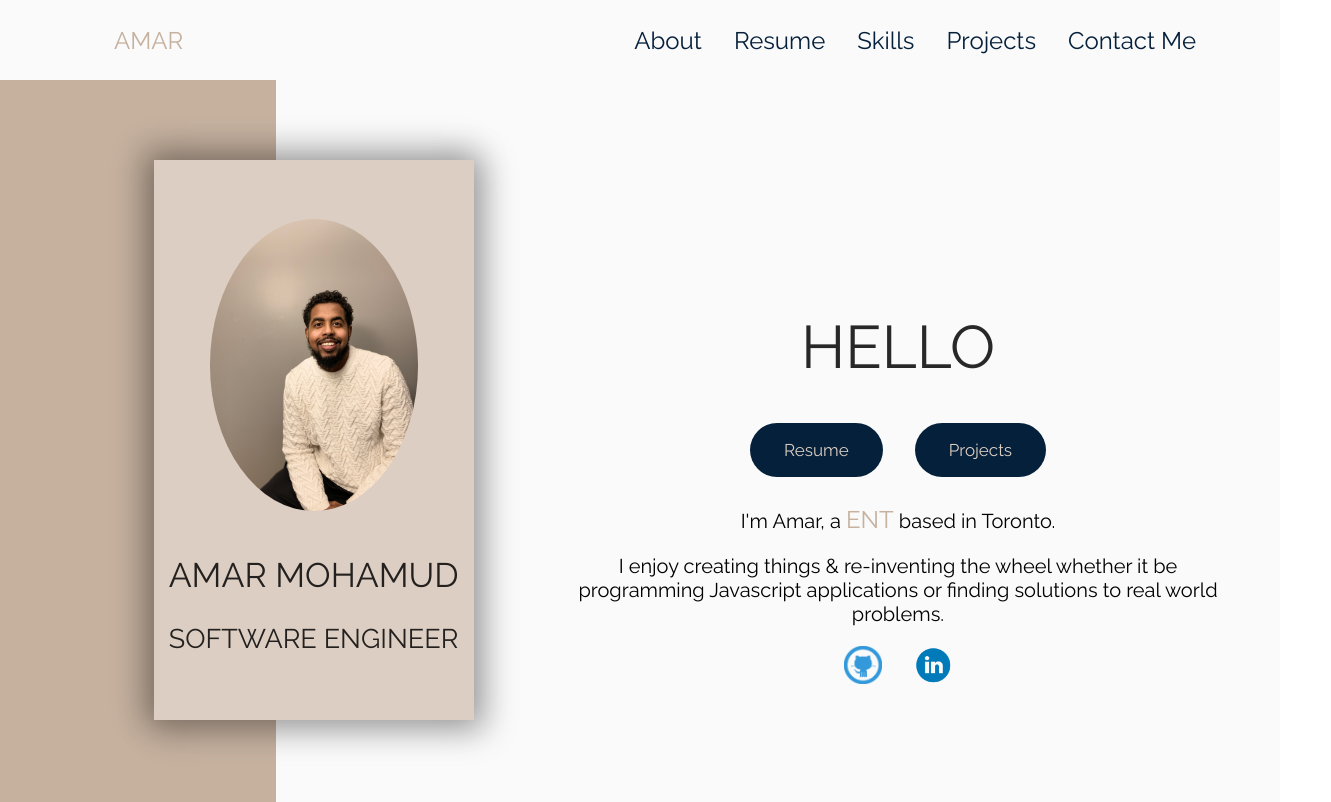
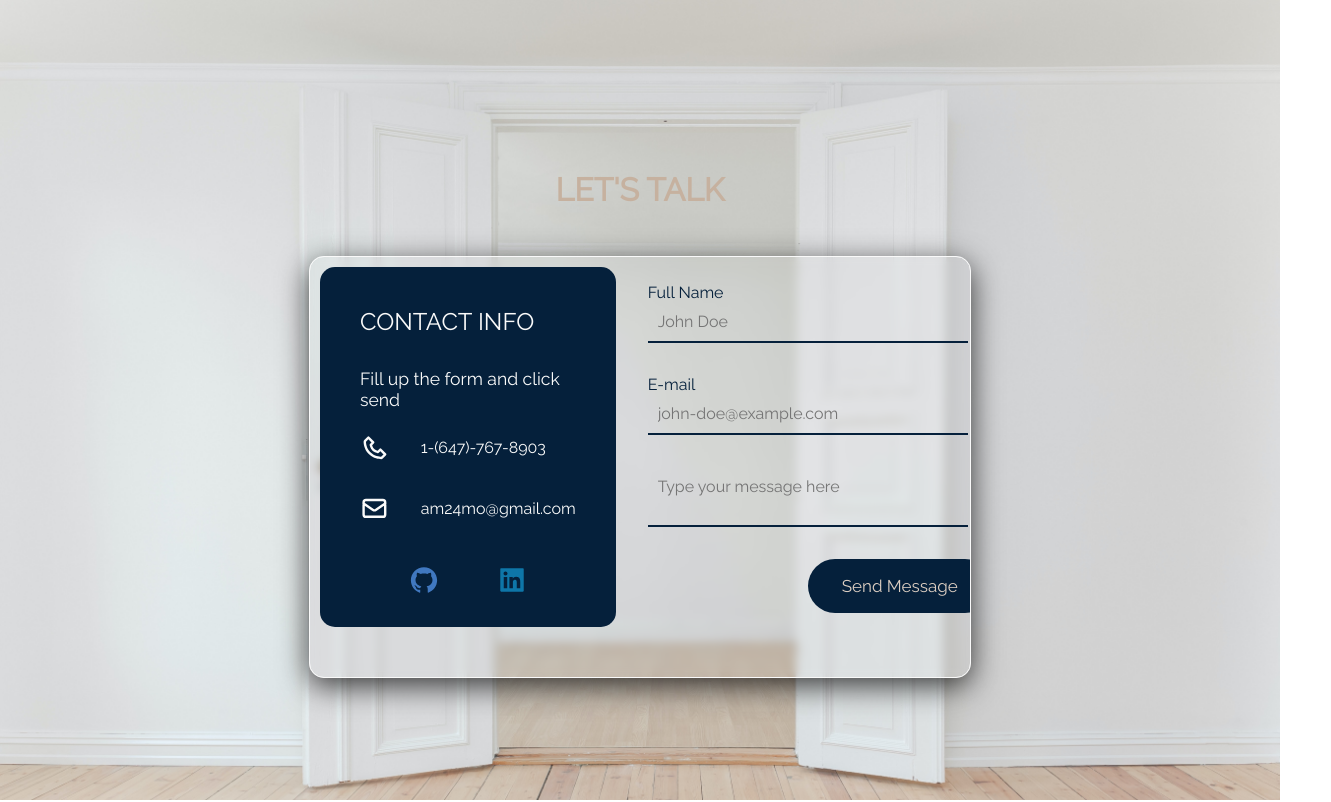
Before and after one commit to amar-eng/my-portfolio, a React (Create React App) app: page / in a window 1280 px wide. Shown: the top 802 px of the page, 1331 px wide, since content can reach past the window. Built offline with nearby package versions, Linux system fonts and the light colour scheme.

Commit message:
touch up done on the view points

```diff
--- a/src/App.js
+++ b/src/App.js
@@ -11,11 +11,11 @@ import Homepage from "./pages/Homepage";
 function App() {
   return (
     <Router>
-      <Homepage />
+      {/* <Homepage />
 
       <Hero />
-      <Resume />
-      <Projects />
+      <Resume /> */}
+      {/* <Projects /> */}
       <Contact />
     </Router>
   );
--- a/src/components/Button/Button.scss
+++ b/src/components/Button/Button.scss
@@ -23,3 +23,9 @@
     outline: none;
   }
 }
+
+.buttn {
+  @include tablet {
+    margin-left: 10rem;
+  }
+}
--- a/src/components/Contact/Contact.js
+++ b/src/components/Contact/Contact.js
@@ -4,11 +4,7 @@ import "./Contact.scss";
 import { BiPhone } from "react-icons/bi";
 import { HiOutlineMail } from "react-icons/hi";
 import "../Button/Button.scss";
-import {
-  AiFillGithub,
-  AiFillLinkedin,
-  AiOutlineInstagram,
-} from "react-icons/ai";
+import { AiFillGithub, AiFillLinkedin } from "react-icons/ai";
 
 const Contact = () => {
   function sendEmail(e) {
@@ -27,33 +23,13 @@ const Contact = () => {
         console.log(err.text);
       });
   }
-  // (function () {
-  //   emailjs.init("user_4FKDNgbripnhL5IQgL6RQ");
-  // })();
-  // function sendEmail() {
-  //   let fullName = document.getElementById("name").value;
-  //   let userEmail = document.getElementById("email").value;
-  //   let userMessage = document.getElementById("message").value;
-  //   var contactParams = {
-  //     from_name: fullName,
-  //     from_email: userEmail,
-  //     message: userMessage,
-  //   };
-  //   emailjs
-  //     .send("service_4iy84wo", "template_cf0falh", contactParams)
-  //     .then(function (res) {
-  //       console.log(res);
-  //     })
-  //     .catch((err) => {
-  //       console.log(err);
-  //     });
-  // }
+
   return (
     <div className="contact-body">
       <h1 className="contact__header">Let's Talk</h1>
       <div className="contact">
         <div className="contact__info">
-          <div className="contact__info-header">Contact information</div>
+          <div className="contact__info-header">Contact info</div>
           <div className="contact__info-content">
             Fill up the form and click send
           </div>
@@ -107,28 +83,33 @@ const Contact = () => {
           <div className="col">
             <div className="form-group">
               <label>Full Name</label>
-              <input type="text" name="name" id="name" />
+              <input type="text" name="name" id="name" placeholder="John Doe" />
             </div>
 
             <div className="form-group">
               <label>E-mail</label>
-              <input type="email" name="user_email" id="email" />
+              <input
+                type="email"
+                name="user_email"
+                id="email"
+                placeholder="john-doe@example.com"
+              />
             </div>
           </div>
-          <div className="butns">
+          {/* <div className="butns">
             <div className="form">
               <label className="form__title">
                 What kind of service can I provide you with?
               </label>
               <div className="radio">
                 <div className="radio__content">
-                  <input type="radio" name="job" value="Job" id="radiojob" />
+                  <input type="radio" name="type" value="Job" id="radiojob" />
                   <label htmlFor="radiojob">Job Opportunity</label>
                 </div>
                 <div className="radio__content">
                   <input
                     type="radio"
-                    name="e-commerce"
+                    name="type"
                     value="e-commerce"
                     id="radioecommerce"
                   />
@@ -137,7 +118,7 @@ const Contact = () => {
                 <div className="radio__content">
                   <input
                     type="radio"
-                    name="personal"
+                    name="type"
                     value="Personal"
                     id="radiopersonal"
                   />
@@ -145,25 +126,29 @@ const Contact = () => {
                 </div>
               </div>
             </div>
-          </div>
-          <div className="butns">
-            <div className="textArea">
-              <label className="textArea__message" id="message">
+          </div> */}
+          <div className="col">
+            <div className="form-group">
+              {/* <label className="textArea__message" id="message">
                 Message
-              </label>
-              <textarea className="textAreas" name="message"></textarea>
+              </label> */}
+              <textarea
+                className="textAreas"
+                name="message"
+                placeholder="Type your message here"
+              ></textarea>
             </div>
           </div>
           <button
-            className="hero__btn"
+            className="hero__btn buttn"
             style={{
               color: "rgb(220, 206, 194)",
               backgroundColor: "#05203b",
+              // marginLeft: "3rem",
             }}
           >
             Send Message
           </button>
-          {/* <input type="submit" value="Send" /> */}
         </form>
       </div>
     </div>
--- a/src/components/Contact/Contact.scss
+++ b/src/components/Contact/Contact.scss
@@ -5,7 +5,7 @@
 .contact__header {
   margin: 0rem;
   padding: 3rem;
-  @include normal;
+  @include bold;
   text-transform: uppercase;
   font-size: 2rem;
   color: $darkbeige;
@@ -13,7 +13,7 @@
   //   background: $offwhite;
 }
 .contact-body {
-  background: $offwhite;
+  // background: $offwhite;
   display: flex;
   flex-direction: column;
   justify-content: center;
@@ -23,22 +23,189 @@
   background-image: url("../../assets/pics/open.jpg");
   background-size: cover;
   background-repeat: no-repeat;
+  // padding-bottom: 10rem;
 }
 
+// .contact {
+//   display: flex;
+//   flex-direction: column;
+//   width: 80%;
+//   //   height: 50vh;
+//   border-radius: 15px;
+//   overflow: hidden;
+//   padding: 10px;
+//   //   background: $ice;
+//   backdrop-filter: blur(5px);
+//   border: 1.5px solid $offwhite;
+//   //   -webkit-box-shadow: 0px 8px 30px 0px rgba(0, 0, 0, 0.75);
+//   //   -moz-box-shadow: 0px 8px 30px 0px rgba(0, 0, 0, 0.75);
+//   //   box-shadow: 0px 8px 30px 0px rgba(0, 0, 0, 0.75);
+//   &__info {
+//     background: $darkblue;
+//     flex: 0 1 30%;
+//     border-radius: 15px;
+//     padding: 40px;
+//     color: $offwhite;
+//     display: flex;
+//     flex-direction: column;
+//     &-header {
+//       text-transform: uppercase;
+//       @include normal;
+//       font-size: 1.5rem;
+//       //   margin-top: 0;
+//       margin: 0 0 2rem 0;
+//     }
+//     &-content {
+//       font-size: 1rem;
+//       @include light;
+//       margin-bottom: 2rem;
+//     }
+//   }
+
+//   .span-content {
+//     font-size: 1rem;
+//     @include light;
+//   }
+
+//   .icon-text {
+//     display: flex;
+//     align-items: center;
+//     justify-content: flex-start;
+//     margin-bottom: 2rem;
+//   }
+
+//   .socials {
+//     display: flex;
+//     width: 50%;
+
+//     justify-content: space-evenly;
+//     .icon-circle {
+//       flex: 0 1 50px;
+//       display: flex;
+//       justify-content: center;
+//       align-items: center;
+//       height: 50px;
+//       border-radius: 50%;
+
+//       transition: 0.3s all ease-in-out;
+//       &:hover {
+//         background: $ice;
+//       }
+//     }
+//   }
+// }
+// form {
+//   padding: 40px;
+//   width: 100%;
+//   .col {
+//     display: flex;
+//     flex-direction: row;
+//     width: 100%;
+//     overflow: hidden;
+//     flex-wrap: wrap;
+//   }
+//   .form-group {
+//     display: flex;
+//     justify-content: flex-start;
+//     flex-direction: column;
+//     width: 40%;
+
+//     padding-right: 40px;
+//     label {
+//       font-size: 1rem;
+//       color: $darkblue;
+//       @include light;
+
+//       width: 100%;
+//     }
+//     input[type="text"],
+//     input[type="email"],
+//     input[type="tell"],
+//     textarea {
+//       background: rgba(255, 255, 255, 0.2);
+//       background: transparent;
+//       border: none;
+//       border-bottom: 2px solid $darkblue;
+//       padding: 10px;
+//       font-size: 1rem;
+//       cursor: pointer;
+//       @include light;
+//       transition: 0.5s all ease-in-out;
+//       margin-bottom: 2rem;
+//       &:focus {
+//         outline: none;
+//         border-bottom: 2px solid salmon;
+//       }
+//     }
+//   }
+//   .butns {
+//     width: 100%;
+//     @include light;
+//     .form__title {
+//       text-transform: uppercase;
+//     }
+
+//     input[type="radio"]:checked + label {
+//       color: salmon;
+//       @include bold;
+//       text-transform: uppercase;
+//     }
+//     .textArea {
+//       margin: 2rem 0;
+//     }
+//     .textArea__message {
+//       padding-bottom: 10rem;
+//     }
+//     .textAreas {
+//       width: 100%;
+//       background: rgba(255, 255, 255, 0.2);
+//       background: transparent;
+//       border: none;
+//       border-bottom: 2px solid $darkblue;
+//       padding: 15px 10px 0 10px;
+//       resize: none;
+//       font-size: 1rem;
+//       cursor: pointer;
+//       @include light;
+//       transition: 0.5s all ease-in-out;
+//       margin-bottom: 2rem;
+//       &:focus {
+//         outline: none;
+//         border-bottom: 2px solid salmon;
+//       }
+//     }
+//   }
+//   .radio {
+//     display: flex;
+//     justify-content: flex-start;
+//     padding-top: 1rem;
+//     &__content {
+//       margin-right: 2rem;
+//     }
+//     label {
+//       font-size: 1.1rem;
+//     }
+//   }
+// }
+
+// Views
+
 .contact {
+  // Mobile
+  height: 100vh;
   display: flex;
-  width: 80%;
-  //   height: 50vh;
   border-radius: 15px;
   overflow: hidden;
   padding: 10px;
-  //   background: $ice;
+  height: 78%; //--------------------------------------- height of the big card
   backdrop-filter: blur(5px);
   border: 1.5px solid $offwhite;
-  //   -webkit-box-shadow: 0px 8px 30px 0px rgba(0, 0, 0, 0.75);
-  //   -moz-box-shadow: 0px 8px 30px 0px rgba(0, 0, 0, 0.75);
-  //   box-shadow: 0px 8px 30px 0px rgba(0, 0, 0, 0.75);
+  -webkit-box-shadow: 0px 8px 30px 0px rgba(0, 0, 0, 0.75);
+  -moz-box-shadow: 0px 8px 30px 0px rgba(0, 0, 0, 0.75);
+  box-shadow: 0px 8px 30px 0px rgba(0, 0, 0, 0.75);
+  flex-direction: column;
   &__info {
+    height: 25vh; //------------------------------ height of the contact info
     background: $darkblue;
     flex: 0 1 30%;
     border-radius: 15px;
@@ -49,17 +216,19 @@
     &-header {
       text-transform: uppercase;
       @include normal;
-      font-size: 1.5rem;
+      font-size: 1.2rem; // change this for tablet view
       //   margin-top: 0;
-      margin: 0 0 2rem 0;
+      margin: 0 0 1rem 0; // change this for tablet view
+    }
+    &:hover {
+      background: $darkbeige;
+      color: $darkblue;
     }
     &-content {
       font-size: 1rem;
       @include light;
-      margin-bottom: 2rem;
+      margin-bottom: 1rem; // ----------------------change this for tablet view
     }
-  }
-
     .span-content {
       font-size: 1rem;
       @include light;
@@ -74,7 +243,7 @@
 
     .socials {
       display: flex;
-    width: 50%;
+      // width: 50%; //--------------------------------------change this for tablet and desktop
 
       justify-content: space-evenly;
       .icon-circle {
@@ -93,30 +262,26 @@
     }
   }
   form {
-  padding: 40px;
-  width: 100%;
+    margin-top: 1rem;
     .col {
       display: flex;
-    flex-direction: row;
-    width: 100%;
+      // align-items: center;
+      flex-direction: column;
+      // width: 100%;
       overflow: hidden;
-    flex-wrap: wrap;
-    // flex: 0 1 50%;
-    // flex-basis: 50%;
-  }
+
       .form-group {
         display: flex;
         justify-content: flex-start;
         flex-direction: column;
-    width: 40%;
-    // flex: 0 1 100%;
-    // flex: 50%;
+        // width: 40%;
+
         padding-right: 40px;
         label {
           font-size: 1rem;
           color: $darkblue;
           @include light;
-      //   margin-bottom: 1rem;
+
           width: 100%;
         }
         input[type="text"],
@@ -130,46 +295,7 @@ form {
           padding: 10px;
           font-size: 1rem;
           cursor: pointer;
-      @include light;
-      transition: 0.5s all ease-in-out;
-      margin-bottom: 2rem;
-      &:focus {
-        outline: none;
-        border-bottom: 2px solid salmon;
-      }
-    }
-    // &:nth-child(2) {
-    //   padding-right: 0;
-    // }
-  }
-  .butns {
-    width: 100%;
-    @include light;
-    .form__title {
-      text-transform: uppercase;
-    }
-
-    input[type="radio"]:checked + label {
-      color: salmon;
-      @include bold;
-      text-transform: uppercase;
-    }
-    .textArea {
-      margin: 2rem 0;
-    }
-    .textArea__message {
-      padding-bottom: 10rem;
-    }
-    .textAreas {
-      width: 100%;
-      background: rgba(255, 255, 255, 0.2);
-      background: transparent;
-      border: none;
-      border-bottom: 2px solid $darkblue;
-      padding: 15px 10px 0 10px;
           resize: none;
-      font-size: 1rem;
-      cursor: pointer;
           @include light;
           transition: 0.5s all ease-in-out;
           margin-bottom: 2rem;
@@ -179,15 +305,55 @@ form {
           }
         }
       }
-  .radio {
-    display: flex;
-    justify-content: flex-start;
-    padding-top: 1rem;
-    &__content {
-      margin-right: 2rem;
-    }
-    label {
-      font-size: 1.1rem;
     }
   }
 }
+
+// Tablet View
+.contact {
+  @include tablet {
+    display: flex;
+    flex-direction: row;
+    justify-content: space-between;
+    height: 40%;
+    &__info {
+      height: 30vh;
+      margin-right: 2rem;
+      &-header {
+        margin: 0 0 2rem 0;
+        font-size: 1.5rem;
+      }
+      &-content {
+        font-size: 1.1rem;
+        @include light;
+        margin-bottom: 1.5rem;
+      }
+    }
+    form {
+      margin-top: 1rem;
+    }
+  }
+}
+
+//Pro
+.contact {
+  @include pro {
+    height: 30%;
+    width: 65%;
+    &__info {
+      height: 23vh;
+    }
+  }
+}
+
+// Desktop
+
+.contact {
+  @include desktop {
+    width: 50%;
+    height: 50%;
+  }
+  &__info {
+    height: 35vh;
+  }
+}
--- a/src/components/partials/_fonts.scss
+++ b/src/components/partials/_fonts.scss
@@ -6,7 +6,7 @@
 
 @mixin bold {
   font-family: "Raleway";
-  font-weight: 500;
+  font-weight: 700;
 }
 @mixin normal {
   font-family: "Raleway";
--- a/src/components/partials/_mixins.scss
+++ b/src/components/partials/_mixins.scss
@@ -5,7 +5,11 @@
     @content;
   }
 }
-
+@mixin pro {
+  @media (min-width: $tablet-pro) {
+    @content;
+  }
+}
 @mixin desktop {
   @media (min-width: $desktop-breakpoint) {
     @content;
--- a/src/components/partials/_variables.scss
+++ b/src/components/partials/_variables.scss
@@ -1,4 +1,5 @@
 $tablet-breakpoint: 768px;
+$tablet-pro: 1024px;
 $desktop-breakpoint: 1280px;
 $ultra-breakpoint: 1540px;
 $mercury: #e1e1e1;
```
Lines whose indentation alone changed are shown as unchanged.
